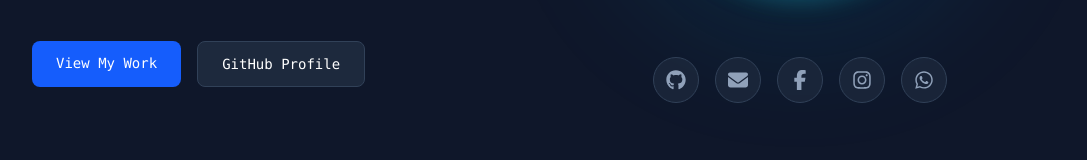
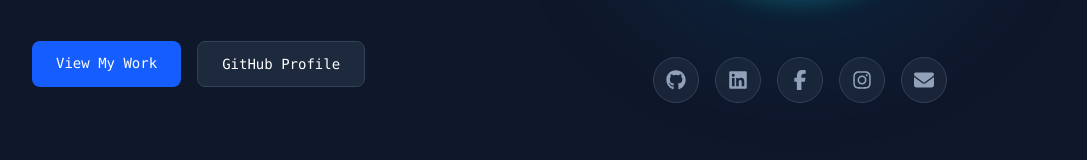
Before and after one commit to I-amAnonymous/my-portfolio, a Next.js app: page / in a window 1280 px wide. Shown: the part 461-621 px from the top of the page, without its empty margins (96-1183 px from the left). Built offline with nearby package versions, Linux system fonts and the light colour scheme.

Commit message:
Added LinkedIn Icon

```diff
--- a/app/page.tsx
+++ b/app/page.tsx
@@ -2,7 +2,7 @@
 
 import Image from "next/image";
 import { useState, useEffect, useRef } from "react";
-import { FaGithub, FaFacebookF, FaInstagram, FaWhatsapp, FaEnvelope } from "react-icons/fa6";
+import { FaGithub, FaFacebookF, FaInstagram, FaWhatsapp, FaEnvelope, FaLinkedin } from "react-icons/fa6";
 
 // --- 1. THE "HACKER" SCRAMBLE TEXT COMPONENT (Binary Edition) ---
 const ScrambleText = () => {
@@ -155,9 +155,9 @@ const socials = [
     hoverColor: "hover:bg-slate-700 hover:text-white hover:shadow-slate-500/30"
   },
   {
-    Icon: FaEnvelope,
-    link: "mailto:shafayaturrahman1@gmail.com",
-    hoverColor: "hover:bg-red-600 hover:text-white hover:shadow-red-500/30"
+    Icon: FaLinkedin,
+    link: "https://www.linkedin.com/in/shafayatur-rahman-999785287/",
+    hoverColor: "hover:bg-cyan-600 hover:text-white hover:shadow-green-500/30"
   },
   {
     Icon: FaFacebookF,
@@ -170,9 +170,9 @@ const socials = [
     hoverColor: "hover:bg-pink-600 hover:text-white hover:shadow-pink-500/30"
   },
   {
-    Icon: FaWhatsapp,
-    link: "https://wa.me/YOUR_NUMBER",
-    hoverColor: "hover:bg-green-600 hover:text-white hover:shadow-green-500/30"
+    Icon: FaEnvelope,
+    link: "mailto:shafayaturrahman1@gmail.com",
+    hoverColor: "hover:bg-red-600 hover:text-white hover:shadow-red-500/30"
   },
 ];
 
```
